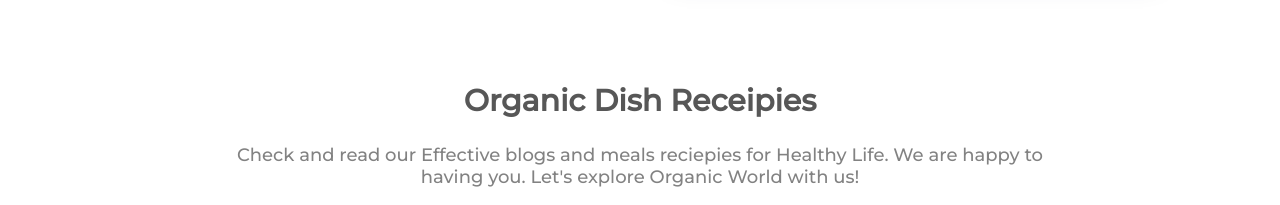
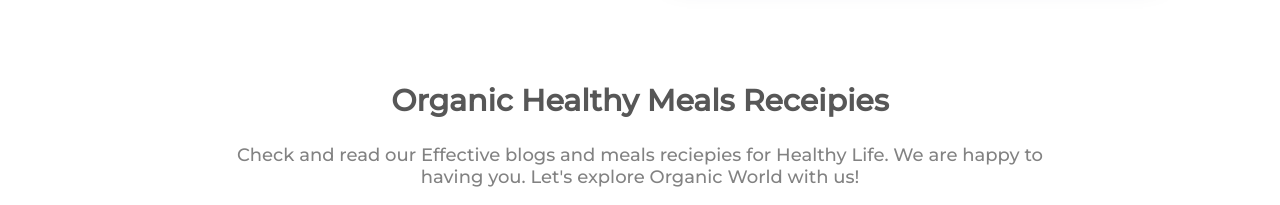
Before and after one commit to Md-Rana-Hossain/organic-food, a plain HTML site: page index.html in a window 1280 px wide. Shown: the part 1076-1281 px from the top of the page. Drawn offline with Linux system fonts and the light colour scheme.

Commit message:
Final Push 2

```diff
--- a/index.html
+++ b/index.html
@@ -61,7 +61,7 @@
     </section>
     <section class="third-section">
         <div class="reciepy-header">
-            <h2>Organic Dish Receipies</h2>
+            <h2>Organic Healthy Meals Receipies</h2>
             <P>Check and read our Effective blogs and meals reciepies for Healthy Life. We are happy to having you. Let's explore Organic World with us!</P>
         </div>
         <div class="reciepy-bg">
```
